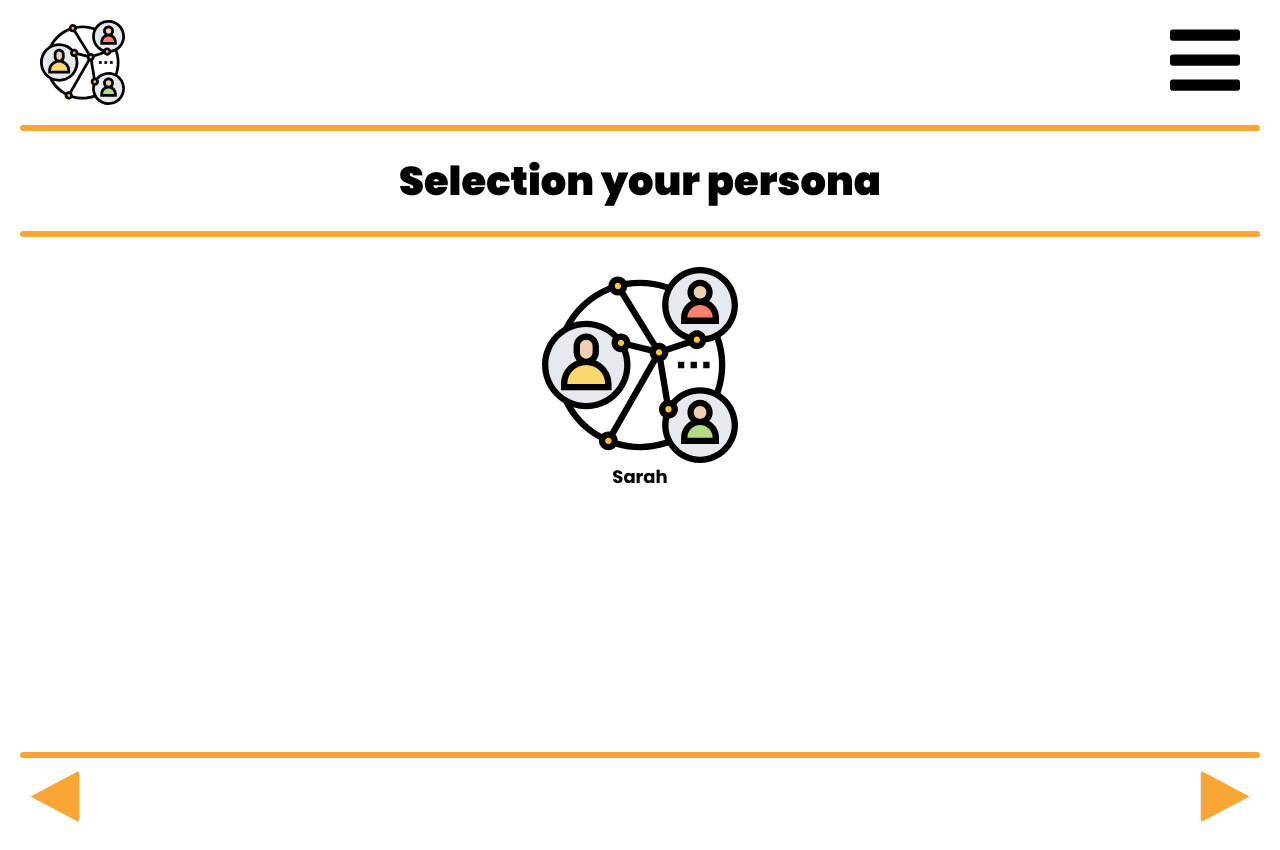
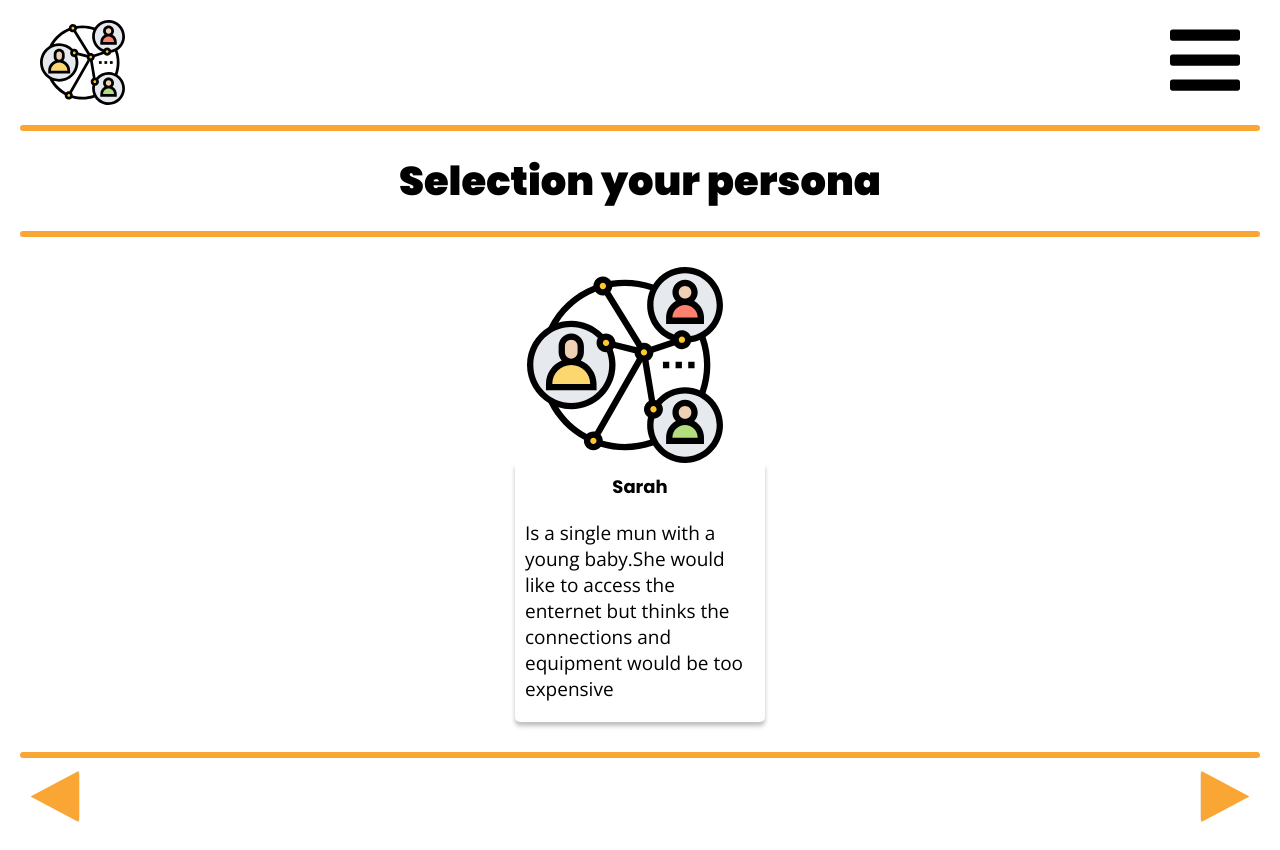
Before and after one commit to founders-programme-2/commons, a React (Create React App) app in the folder client/: page /persona in a window 1280 px wide. Built offline with nearby package versions, Linux system fonts and the light colour scheme; what react-router-prop-types would draw is missing.

Commit message:
preaper card component for person

```diff
--- a/client/src/Component/views/Persona/index.js
+++ b/client/src/Component/views/Persona/index.js
@@ -1,17 +1,25 @@
 import React from 'react';
 import Header from '../../Common/Header';
 import Footer from '../../Common/Footer';
-import { CardWrapper, Img, CardTitle } from '../MethodCard/index.style';
+import { Description } from './index.style';
+import { CardWrapper, Img, CardTitle, Info } from '../MethodCard/index.style';
 import logo from '../../../assets/logo.svg';
 
 const Persona = props => {
-  const { heightCard, heightImg, textAlign } = props;
+  const { heightCard, heightImg, textAlign, heightInfoCard,widthtCard } = props;
   return (
     <div>
       <Header headerImg={null} titleText="Selection your persona" />
-      <CardWrapper heightCard="45.5rem">
+      <CardWrapper heightCard="45.5rem" widthtCard="25rem">
         <Img heightImg="19.6rem" src={logo} alt="PersonImg" />
-        <CardTitle textAlign="center">Sarah</CardTitle>
+        <Info heightInfoCard="30rem">
+          <CardTitle textAlign="center">Sarah</CardTitle>
+          <Description>
+            Is a single mun with a young baby.She would like to access the
+            enternet but thinks the connections and equipment would be too
+            expensive
+          </Description>
+        </Info>
       </CardWrapper>
       <Footer backLink="/yourScenario" nextLink="/" reviewScenario={false} />
     </div>
```
